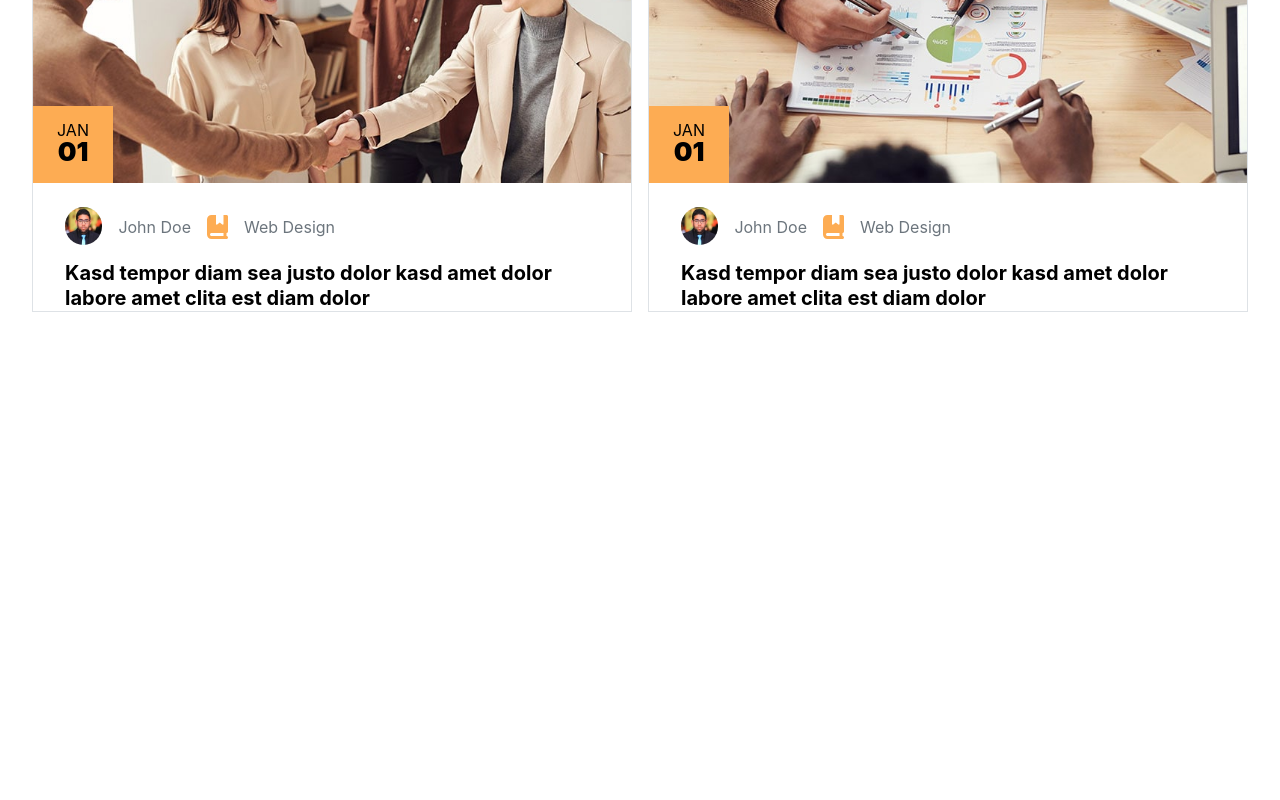
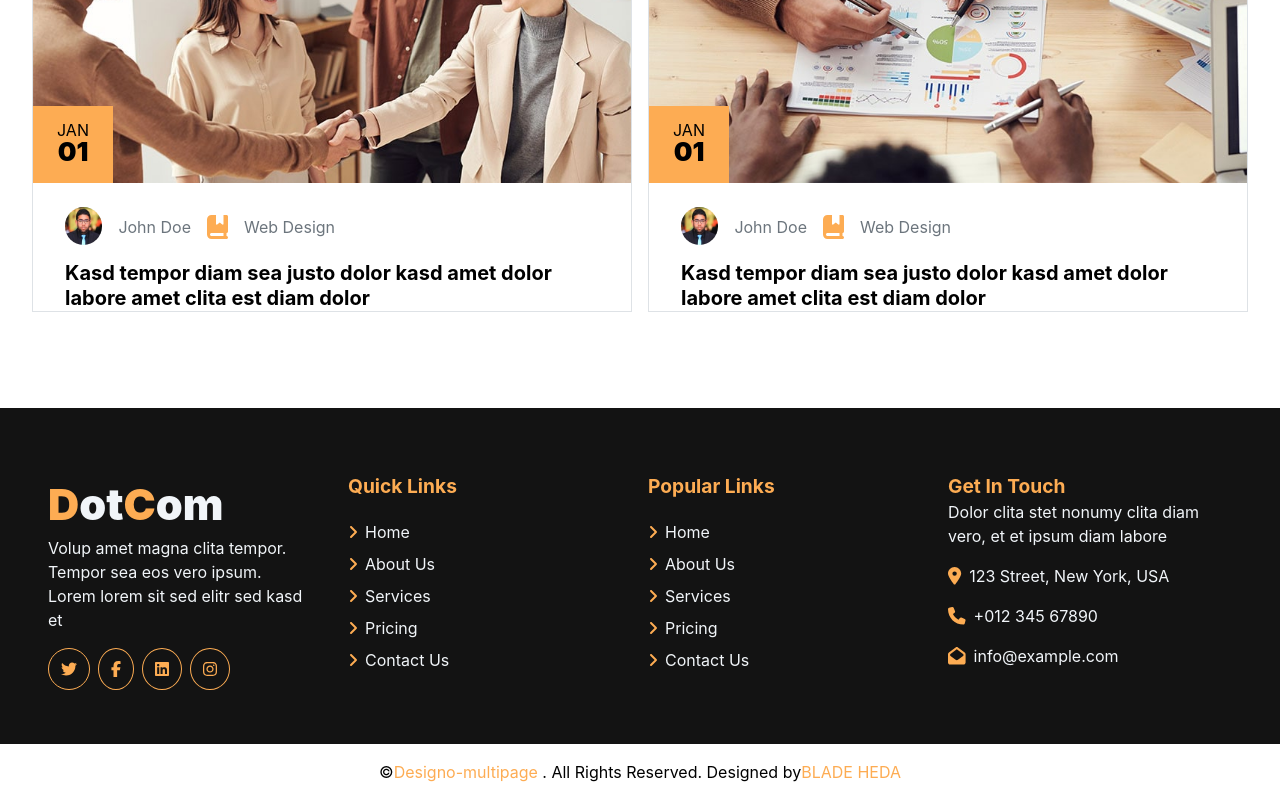
Before and after one commit to BLADEHEDA/Dotcom-Creative-Multipage-Page-App, a React (Create React App) app: page / in a window 1280 px wide. Shown: the part 6932-7732 px from the top of the page. Before the commit the page ends 7340 px from the top, so only its background shows below. Built offline with nearby package versions, Linux system fonts and the light colour scheme.

Commit message:
routing in progress

```diff
--- a/src/App.js
+++ b/src/App.js
@@ -17,10 +17,8 @@ import { BrowserRouter,  Routes,Route,Link} from "react-router-dom";
 function App() {
   return (
     <BrowserRouter className="App">
-
+       <NavBar/>
       <Routes>
-
-      {/* <NavBar/> */}
       <Route path='/' element={<Home/>} />
       <Route path='About' element={<About/>} />
       <Route path='Services' element={<Service/>} />
@@ -29,9 +27,8 @@ function App() {
       <Route path='Blog' element={<BlogGrid/>} />
       <Route path='Blog1' element={<BlogDetails/>} />
       {/* <Route path='About' element={<About/>} /> */}
-
-      {/* <Footer/> */}
       </Routes>
+        <Footer/>
     </BrowserRouter>
   );
 }
--- a/src/Components/Shared/Footer.jsx
+++ b/src/Components/Shared/Footer.jsx
@@ -2,6 +2,7 @@ import React from 'react'
 import { FontAwesomeIcon } from '@fortawesome/react-fontawesome'
 import {faAngleRight,faMapMarkerAlt,faEnvelopeOpen,faPhone} from '@fortawesome/free-solid-svg-icons'
 import {faFacebookF,faTwitter,faLinkedin,faInstagram } from "@fortawesome/free-brands-svg-icons"
+import { BrowserRouter,  Routes,Route,Link} from "react-router-dom";
 
 const FooterProp=(props)=>{
     return(
@@ -34,9 +35,11 @@ const Footer = () => {
         <section className="footer-top bg-[#131313] pt-[5em] pb-[3em] px-[1em] text-slate-100
      md:pt-[4em] md:px-[3em] md:pb-[1em] lg:flex ">
      <footer className="footer-one flex-[25%]">
-        <h1 className="mobile-na font-[900] text-[2.1em] text-slate-100 md:text-[2.7em] ">
+     <Link to="/" >
+     <h1 className="mobile-na font-[900] text-[2.1em] text-slate-100 md:text-[2.7em] ">
                 <span className="color-logo  ">D</span>ot<span className="color-logo">C</span>om
         </h1>
+         </Link>
     <p className="footer-one-content  md:w-[90%]  ">Volup amet magna clita tempor. Tempor sea eos vero ipsum.
      Lorem lorem sit sed elitr sed kasd et</p>
      <div className="icons-div flex mt-[1em]">
@@ -49,7 +52,7 @@ const Footer = () => {
      <footer className="footer-two mb-[3em] flex-[25%] ">
         <h2 className="footer-head color-logo text-[1.2em] font-[700] mb-[1em] mt-[2em]
         md:mt-[0em]">Quick Links</h2>
-        <FooterProp text="Home" />l
+        <FooterProp text="Home" />
         <FooterProp text="About Us" />
         <FooterProp text="Services" />
         <FooterProp text="Pricing" />
--- a/src/Components/Shared/NavBar.jsx
+++ b/src/Components/Shared/NavBar.jsx
@@ -31,17 +31,9 @@ const NavBar = () => {
 
   return (
     <section className='Navbar'>
-        {/*
-      <Route path='Services' element={<Service/>} />
-      <Route path='Price' element={<Price/> } />
-      <Route path='Contact' element={<Contact/> } />
-      <Route path='Blog' element={<BlogGrid/>} />
-      <Route path='Blog1' element={<BlogDetails/>} /> */}
 
-
-      <Link to="Contact" >  </Link>
         <navbar className=" mobile-nav flex justify-between bg-[#131313] py-[0.3em] px-[1em] lg:hidden md:px-[1.2em] ">
-        <Link to="/" ><nav className="mobile-nav-left font-[900] text-[2.1em] text-slate-100 md:text-[2.7em] ">
+        <Link to="/" ><nav className="mobile-nav-left font-[900] cursor-pointer text-[2.1em] text-slate-100 md:text-[2.7em] ">
              <span className="color-logo  ">D</span>ot<span className="color-logo">C</span>om
           </nav>
           </Link>
@@ -77,9 +69,11 @@ const NavBar = () => {
             <section className="desktop-nav flex  py-[0.3em] px-[1em] hidden
             lg:block absolute    z-[999] ">
               <article className='desktopnav-div flex justify-between ' >
-            <nav className="desktop-nav-left font-[900] text-[3.3em] pl-[1.3em] text-slate-100  ">
+          <Link to="/">
+          <nav className="desktop-nav-left cursor-pointer font-[900] text-[3.3em] pl-[1.3em] text-slate-100  ">
              <span className="color-logo  ">D</span>ot<span className="color-logo">C</span>om
           </nav>
+          </Link>
           <nav className="desktop-nav-right ">
           <ul className={`navlinkx text-[#fff] font-[400]  text-[15px]
             md:text-[1em] flex`}>
```
